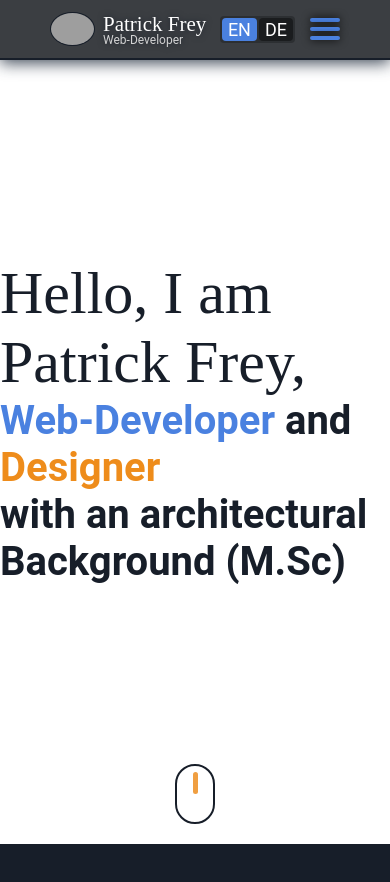
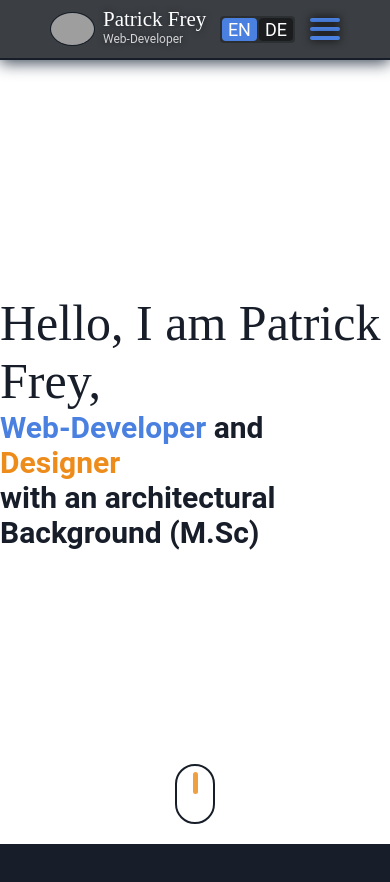
Before and after one commit to PaFunzFr/DA_Portfolio, an Angular app: page / in a window 390 px wide. Shown: the top 882 px of the page. Built offline with nearby package versions, Linux system fonts and the light colour scheme; grey boxes are pictures that could not be loaded; a web font is replaced by a local one.

Commit message:
added input to sidebar component for better positioning

```diff
--- a/src/app/header/header.component.ts
+++ b/src/app/header/header.component.ts
@@ -1,4 +1,4 @@
-import { Component, inject } from '@angular/core';
+import { Component, inject, Input } from '@angular/core';
 import { LanguageService } from '../services/language.service';
 import { ButtonStateService } from '../services/button-state.service';
 import { NavBarService } from '../services/nav-bar.service';
--- a/src/app/main-content/about/about.component.html
+++ b/src/app/main-content/about/about.component.html
@@ -1,4 +1,4 @@
-<section class="about">
+<section class="about" id="aAbout">
     <div class="about-title">
         <h3
             data-aos="fade-zoom-in"
--- a/src/app/main-content/about/about.component.scss
+++ b/src/app/main-content/about/about.component.scss
@@ -5,6 +5,7 @@
     flex-direction: column;
     @include maxWidthPadding(80px, 50px);
     margin: 0 auto;
+    scroll-margin-top: 100vh;
 
     .about-title {
         @include dFlex(center, center);
--- a/src/app/main-content/hero/hero.component.html
+++ b/src/app/main-content/hero/hero.component.html
@@ -1,4 +1,4 @@
-<section class="hero" id="aAbout">
+<section class="hero">
     <div
         data-aos="fade-up"
         data-aos-offset="400"
--- a/src/app/main-content/hero/hero.component.scss
+++ b/src/app/main-content/hero/hero.component.scss
@@ -3,7 +3,6 @@
 
 .hero {
     @include dFlex(center, stretch);
-    scroll-margin-top: -80px;
     margin-top: 200vh;
     height: 100vh;
     z-index: 4;
--- a/src/app/main-content/landing-page/landing-page.component.html
+++ b/src/app/main-content/landing-page/landing-page.component.html
@@ -7,16 +7,16 @@
         <h2 [innerHTML]="title"></h2>
     </div>
     <div class="welcome-overlay col-bg-main" [style]="{ height: onScroll() + 'px' }">
-        <p class="welcome-title"
+        <div class="welcome-title"
             [style]="{
                 fontSize: setFontSize(),
                 opacity: setFontOpacity()
             }">
             {{ welcomeHero }}
-        </p>
+        </div>
     </div>
     <div class="scroll-down">
         <div class="scroll-wheel"></div>
     </div>
 </section>
-<app-side-bar></app-side-bar>
+<app-side-bar [position] = "'fixed'"></app-side-bar>
--- a/src/app/main-content/landing-page/landing-page.component.ts
+++ b/src/app/main-content/landing-page/landing-page.component.ts
@@ -40,7 +40,7 @@ export class LandingPageComponent {
   }
 
   setFontSize(): string {
-    let size = Math.min(window.scrollY / 10, 150);
+    let size = Math.min(window.scrollY / 10, 100);
     return `${size}px`;
   }
 
--- a/src/app/main-content/team/team.component.scss
+++ b/src/app/main-content/team/team.component.scss
@@ -25,8 +25,6 @@
         max-width: 300px;
         p:nth-child(3) {
             margin: 30px 0 15px 0;
-            font-size: 20px;
-            color: white;
             text-align: justify;
         }
     }
--- a/src/app/services/nav-bar.service.ts
+++ b/src/app/services/nav-bar.service.ts
@@ -18,6 +18,8 @@ export class NavBarService {
   ]
 
   showSideBar: boolean = true;
+  readonly positionFixed: string = "fixed";
+  readonly positionSticky: string = "sticky";
 
   toggleSideBar() {
     this.showSideBar =!this.showSideBar;
--- a/src/app/shared/side-bar/side-bar.component.html
+++ b/src/app/shared/side-bar/side-bar.component.html
@@ -1,5 +1,6 @@
 <div class="wad">
-    <section class="side-menu">
+    <section class="side-menu"
+    [style.position] = "position">
         <div
         [style.transform]="navBarService.showSideBar === true ? 'translateX(100%)' : 'translateX(0%)'"
         >
--- a/src/app/shared/side-bar/side-bar.component.ts
+++ b/src/app/shared/side-bar/side-bar.component.ts
@@ -18,4 +18,6 @@ export class SideBarComponent {
     this.navBarService.showSideBar = true;
   }
 
+  @Input() position = '';
+
 }
--- a/src/assets/styles/font-types.scss
+++ b/src/assets/styles/font-types.scss
@@ -15,7 +15,7 @@ h2 {
 h3 {
     font-family: 'Patrick Hand';
     color: white;
-    font-size: 50px;
+    font-size: 60px;
     line-height: 50px;
     margin: -8px 0 80px 0;
     padding: 0;
@@ -38,3 +38,27 @@ a {
     text-decoration: none;
     color: white;
 }
+
+p {
+    font-size: 18px;
+    line-height: 24px;
+    color: white;
+}
+
+@media screen and (max-width: 768px) {
+    h1 {
+        font-size: 50px;
+    }
+
+    h2 {
+        font-size: 30px;
+    }
+
+    h3 {
+        font-size: 50px;
+    }
+
+    h4 {
+        font-size: 30px;
+    }
+}
```
